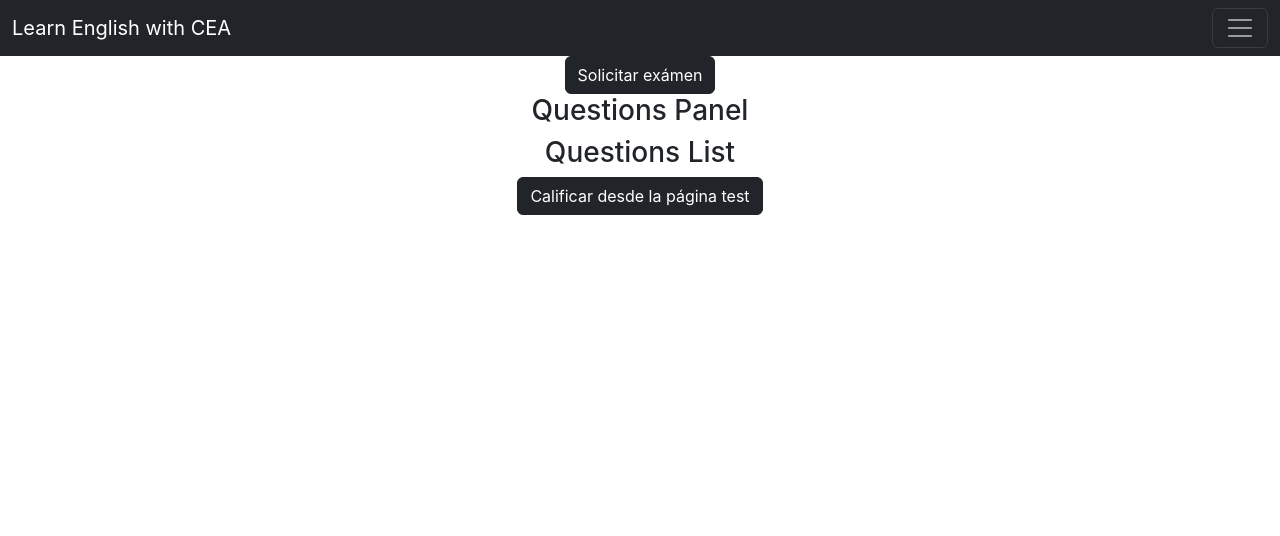
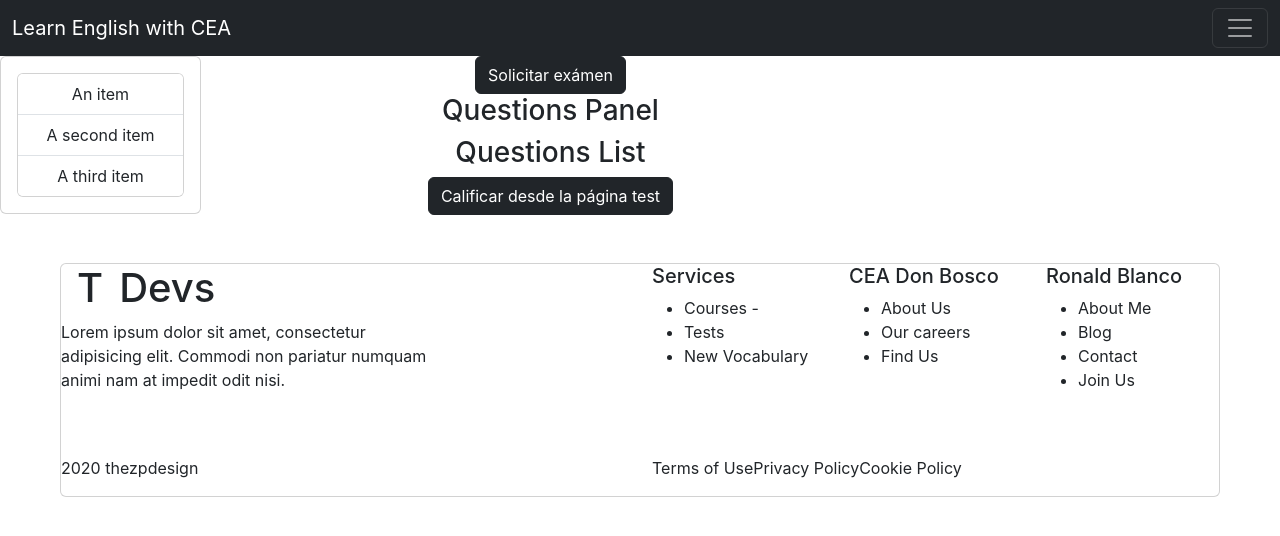
Before and after one commit to Ronald803/learn-english, a React (Create React App) app: page /tests in a window 1280 px wide. Shown: the top 536 px of the page. Built offline with nearby package versions, Linux system fonts and the light colour scheme.

Commit message:
footer and lateral added

```diff
--- a/src/App.js
+++ b/src/App.js
@@ -6,11 +6,19 @@ import Login from './pages/Login';
 import CreateUser from './pages/CreateUser';
 import CreateTest from './pages/CreateTest';
 import Navbar from './components/Navbar';
+import Lateral from './components/Lateral';
+import Footer from './components/Footer';
 
 function App() {
   return (
     <div >
       <Navbar></Navbar>
+      <div className='row text-center' style={{"maxWidth":"900px"}}>
+        <div className='col-md-3'>
+          <Lateral></Lateral>
+        </div>
+        <div className='col-md-9'>
+
           <BrowserRouter>
             <Routes>
               <Route path='/' element={<Home></Home>}/>
@@ -21,6 +29,9 @@ function App() {
             </Routes>
           </BrowserRouter>
         </div>
+      </div>
+      <Footer></Footer>
+    </div>
   );
 }
 
--- a/src/components/ExamRequest.js
+++ b/src/components/ExamRequest.js
@@ -7,6 +7,10 @@ const ExamRequest = () => {
     const dispatch = useDispatch()
 
     const getExam = async ()=>{
+        let n = sessionStorage.getItem('n')
+        if(!n){
+            return alert("Debes iniciar sesión para solicitar examenes")
+        }
         getTest()
             .then( questions => {
                 console.log(questions.data);
@@ -25,3 +29,11 @@ const ExamRequest = () => {
 }
 
 export default ExamRequest;
+//79106826
+//etn 606 conversiones electromagneticas teoria y laboratorio
+
+//etn-640 proyecto II
+
+//etn-832 electronica industrial teoria y laboratorio
+
+//martes a las 9am
--- /dev/null
+++ b/src/components/Footer.js
@@ -0,0 +1,117 @@
+import React from 'react';
+
+const Footer = () => {
+    return (
+        <div class="container-fluid mt-5">
+
+            <div class="card mx-5">
+                <div class="row mb-4 ">
+
+                    <div class="col-md-4 col-sm-11 col-xs-11">
+                        <div class="footer-text pull-left">
+                            <div class="d-flex">
+                                <h1 class="font-weight-bold mr-2 px-3"  > T </h1>
+                                <h1 >Devs</h1>
+                            </div>
+                            <p class="card-text">Lorem ipsum dolor sit amet, consectetur adipisicing elit. Commodi non pariatur numquam animi nam at impedit odit nisi.</p>
+
+                            <div class="social mt-2 mb-3">
+
+                                <i class="fa fa-facebook-official fa-lg" ></i>
+                                <i class="fa fa-instagram fa-lg"></i>
+                                <i class="fa fa-twitter fa-lg"></i>
+                                <i class="fa fa-linkedin-square fa-lg"></i>
+                                <i class="fa fa-facebook"></i>
+
+                            </div>
+
+                        </div>
+                    </div>
+
+
+                    <div class="col-md-2 col-sm-1 col-xs-1 mb-2"></div>
+
+                    <div class="col-md-2 col-sm-4 col-xs-4">
+
+                        <h5 class="heading">Services</h5>
+                        <ul >
+                            <li>Courses -</li>
+                            <li>Tests</li>
+                            <li>New Vocabulary</li>
+
+                        </ul>
+
+                    </div>
+
+
+                    <div class="col-md-2 col-sm-4 col-xs-4">
+
+                        <h5 class="heading">CEA Don Bosco</h5>
+                        <ul class="card-text">
+                            <li>About Us</li>
+                            <li>Our careers</li>
+                            <li>Find Us</li>
+
+                        </ul>
+
+                    </div>
+
+
+                    <div class="col-md-2 col-sm-4 col-xs-4">
+
+                        <h5 class="heading">Ronald Blanco</h5>
+                        <ul class="card-text">
+                            <li>About Me</li>
+                            <li>Blog</li>
+                            <li>Contact</li>
+                            <li>Join Us</li>
+                        </ul>
+
+                    </div>
+
+                </div>
+
+
+                <div class="divider mb-4" >
+                </div>
+
+
+                <div class="row" >
+
+                    <div class="col-md-6 col-sm-6 col-xs-6">
+
+                        <div class="pull-left">
+
+                            <p><i class="fa fa-copyright"></i> 2020 thezpdesign</p>
+
+                        </div>
+
+                    </div>
+
+
+
+                    <div class="col-md-6 col-sm-6 col-xs-6">
+
+
+                        <div class="pull-right mr-4 d-flex policy">
+
+                            <div>Terms of Use</div>
+                            <div>Privacy Policy</div>
+                            <div>Cookie Policy</div>
+
+                        </div>
+
+
+
+                    </div>
+
+
+
+                </div>
+            </div>
+
+        </div>
+    );
+}
+
+export default Footer;
--- /dev/null
+++ b/src/components/Lateral.js
@@ -0,0 +1,20 @@
+import React from 'react';
+
+const Lateral = () => {
+    return (
+        <div class="card">
+          <div className='card-body'>
+            <div className='card'>
+                <ul class="list-group list-group-flush">
+                  <li class="list-group-item">An item</li>
+                  <li class="list-group-item">A second item</li>
+                  <li class="list-group-item">A third item</li>
+                </ul>
+            </div>
+          </div>
+        </div>
+
+    );
+}
+
+export default Lateral;
--- a/src/components/LoginForm.js
+++ b/src/components/LoginForm.js
@@ -12,7 +12,8 @@ const LoginForm = () => {
     const handleSubmit = async (e)=>{
         e.preventDefault();
         console.log({user});
-        const answer = await login(user)
+        await login(user)
+            .then( answer=>{
                 console.log(answer.data.body);
                 sessionStorage.setItem('t',answer.data.body.token)
                 sessionStorage.setItem('n',answer.data.body.name)
@@ -20,6 +21,20 @@ const LoginForm = () => {
                 alert('Bienvenida '+answer.data.body.name)
                 dispatch(saveUser(answer.data.body))
                 window.location.href='/'
+            })
+            .catch( error=>{
+                console.log({error});
+                alert('Lo sentimos algo salió mal')
+            })
+
+        // const answer = await login(user)
+        // console.log(answer.data.body);
+        // sessionStorage.setItem('t',answer.data.body.token)
+        // sessionStorage.setItem('n',answer.data.body.name)
+        // sessionStorage.setItem('r',answer.data.body.rol)
+        // alert('Bienvenida '+answer.data.body.name)
+        // dispatch(saveUser(answer.data.body))
+        // window.location.href='/'
     }
     const handleChange = (e) => {
         user[e.target.name] = e.target.value
```
Lines whose indentation alone changed are shown as unchanged.
